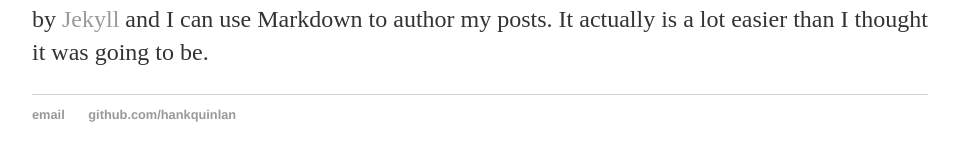
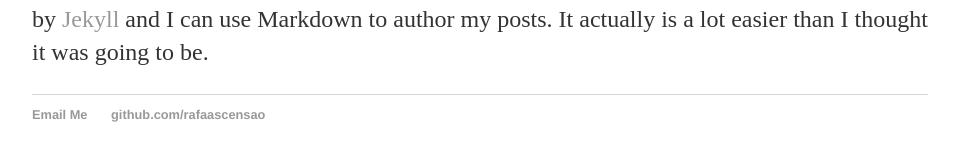
Before and after one commit to rafaascensao/rafaascensao.github.io, a Jekyll site: the page built from _posts/2019-02-26-site-launch.md, in a window 1280 px wide. Shown: the part 286-447 px from the top of the page, without its empty margins (160-1119 px from the left). Built offline with Jekyll 4.4.1, drawn with Linux system fonts in a browser that asks for light colours.

Commit message:
Fixed errors

```diff
--- a/_layouts/default.html
+++ b/_layouts/default.html
@@ -21,8 +21,8 @@
 			</div>
 			<footer>
 	    		<ul>
-	        		<li><a href="mailto:rafascen@gmail.com">email</a></li>
-	        		<li><a href="https://github.com/rafaascensao">github.com/hankquinlan</a></li>
+	        		<li><a href="mailto:rafascen@gmail.com">Email Me</a></li>
+	        		<li><a href="https://github.com/rafaascensao">github.com/rafaascensao</a></li>
 				</ul>
 			</footer>
 		</body>
--- a/blog/index.html
+++ b/blog/index.html
@@ -1,6 +1,6 @@
 ---
 layout: default
-title: Hank Quinlan's Blog
+title: Whatever Blog
 ---
 	<h1>{{ page.title }}</h1>
 	<ul class="posts">
```
